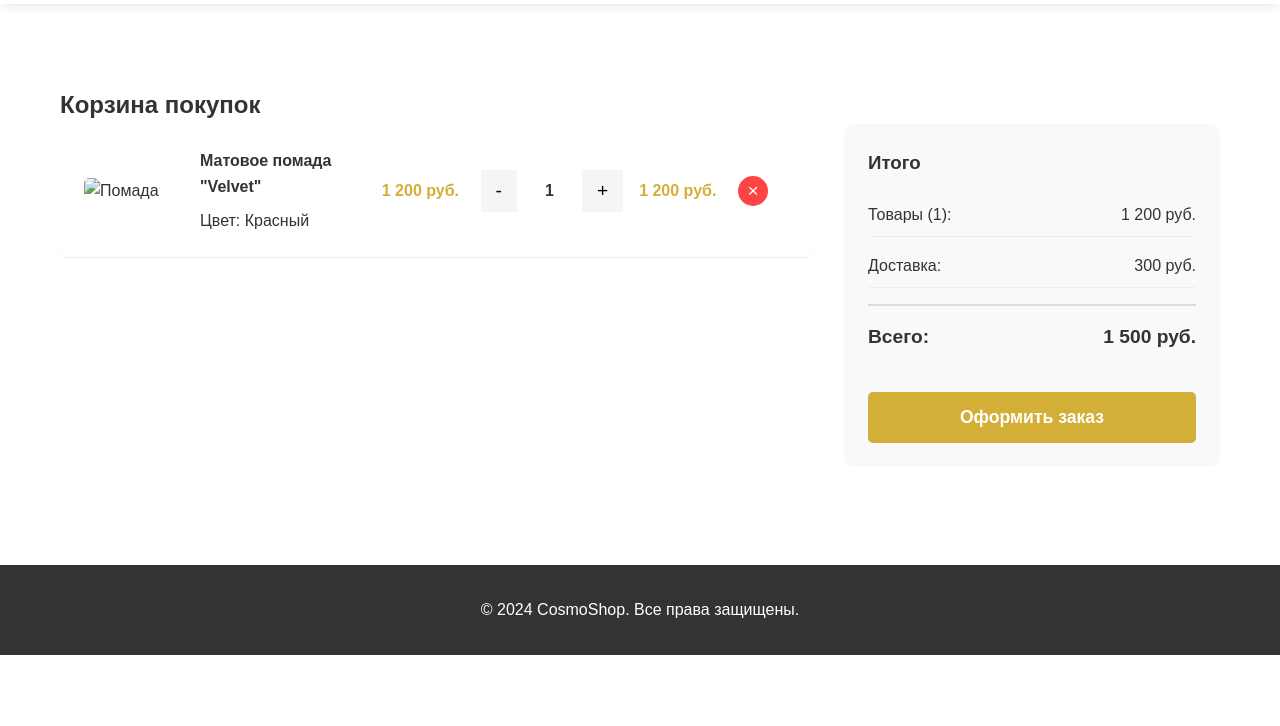
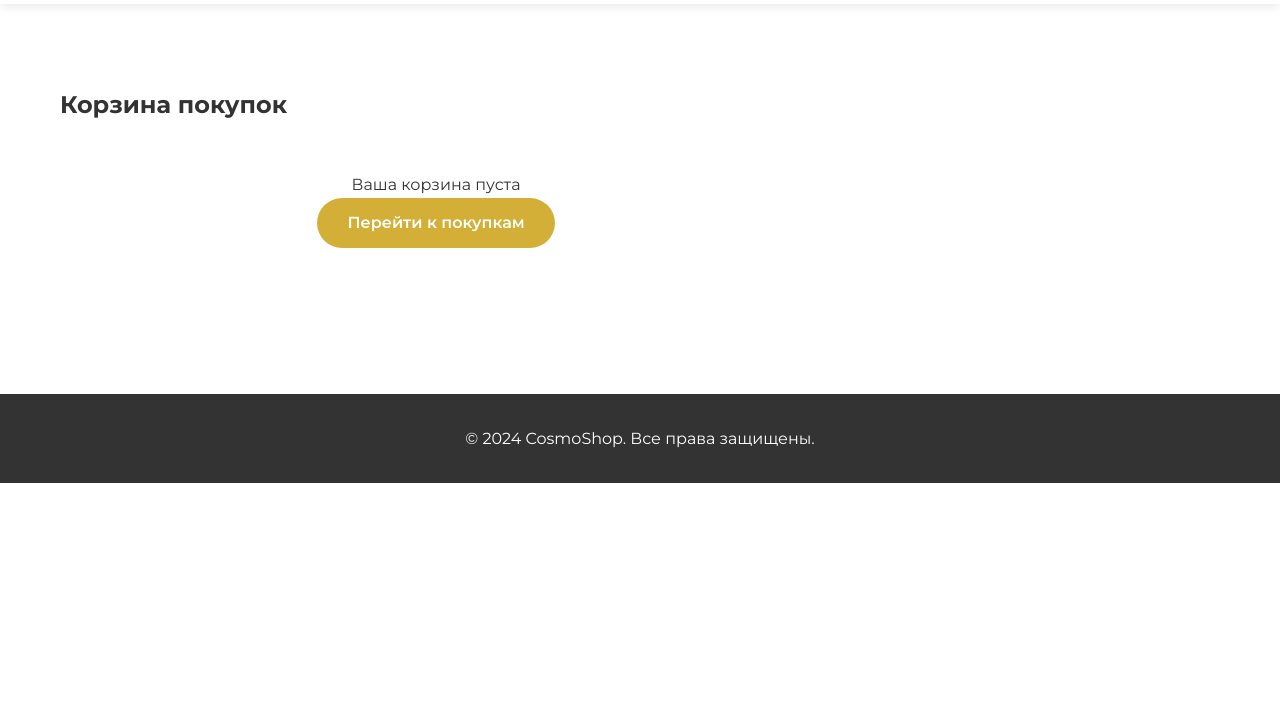
Before and after one commit to Victory-wvw/CosmoShop, a website: page cart.html in a window 1280 px wide. Shown: the part 74-800 px from the top of the page. Drawn offline with nearby package versions, Linux system fonts and the light colour scheme.

Commit message:
Update cart.html

```diff
--- a/cart.html
+++ b/cart.html
@@ -5,6 +5,7 @@
     <meta name="viewport" content="width=device-width, initial-scale=1.0">
     <title>Корзина - CosmoShop</title>
     <link rel="stylesheet" href="css/style.css">
+    <link href="https://fonts.googleapis.com/css2?family=Montserrat:wght@300;400;500;600;700&family=Playfair+Display:wght@400;500;600;700&display=swap" rel="stylesheet">
 </head>
 <body>
     <header class="header">
@@ -16,7 +17,7 @@
                 <ul>
                     <li><a href="index.html">Главная</a></li>
                     <li><a href="catalog.html">Каталог</a></li>
-                    <li><a href="cart.html">Корзина</a></li>
+                    <li><a href="cart.html">Корзина <span class="cart-counter">0</span></a></li>
                     <li><a href="login.html">Войти</a></li>
                 </ul>
             </nav>
@@ -29,43 +30,28 @@
                 <h2>Корзина покупок</h2>
 
                 <div class="cart-content">
-                    <div class="cart-items">
-                        <!-- Товары в корзине -->
-                        <div class="cart-item">
-                            <div class="item-image">
-                                <img src="images/product1.jpg" alt="Помада">
-                            </div>
-                            <div class="item-info">
-                                <h4>Матовое помада "Velvet"</h4>
-                                <p>Цвет: Красный</p>
-                            </div>
-                            <div class="item-price">1 200 руб.</div>
-                            <div class="item-quantity">
-                                <button class="qty-btn">-</button>
-                                <span class="qty-value">1</span>
-                                <button class="qty-btn">+</button>
-                            </div>
-                            <div class="item-total">1 200 руб.</div>
-                            <button class="btn-remove">×</button>
+                    <div class="cart-items" id="cartItems">
+                        <div class="empty-cart" id="emptyCart">
+                            <p>Ваша корзина пуста</p>
+                            <a href="catalog.html" class="btn">Перейти к покупкам</a>
                         </div>
                     </div>
 
-                    <!-- Итоговая сумма -->
-                    <div class="cart-summary">
+                    <div class="cart-summary" id="cartSummary" style="display: none;">
                         <h3>Итого</h3>
                         <div class="summary-row">
-                            <span>Товары (1):</span>
-                            <span>1 200 руб.</span>
+                            <span>Товары:</span>
+                            <span id="itemsTotal">0 руб.</span>
                         </div>
                         <div class="summary-row">
                             <span>Доставка:</span>
-                            <span>300 руб.</span>
+                            <span id="deliveryCost">300 руб.</span>
                         </div>
                         <div class="summary-row total">
                             <span>Всего:</span>
-                            <span>1 500 руб.</span>
+                            <span id="totalAmount">0 руб.</span>
                         </div>
-                        <button class="btn-checkout">Оформить заказ</button>
+                        <button class="btn-checkout" onclick="CosmoShop.checkout()">Оформить заказ</button>
                     </div>
                 </div>
             </div>
@@ -77,5 +63,7 @@
             <p>&copy; 2024 CosmoShop. Все права защищены.</p>
         </div>
     </footer>
+
+    <script src="js/script.js"></script>
 </body>
 </html>
```
